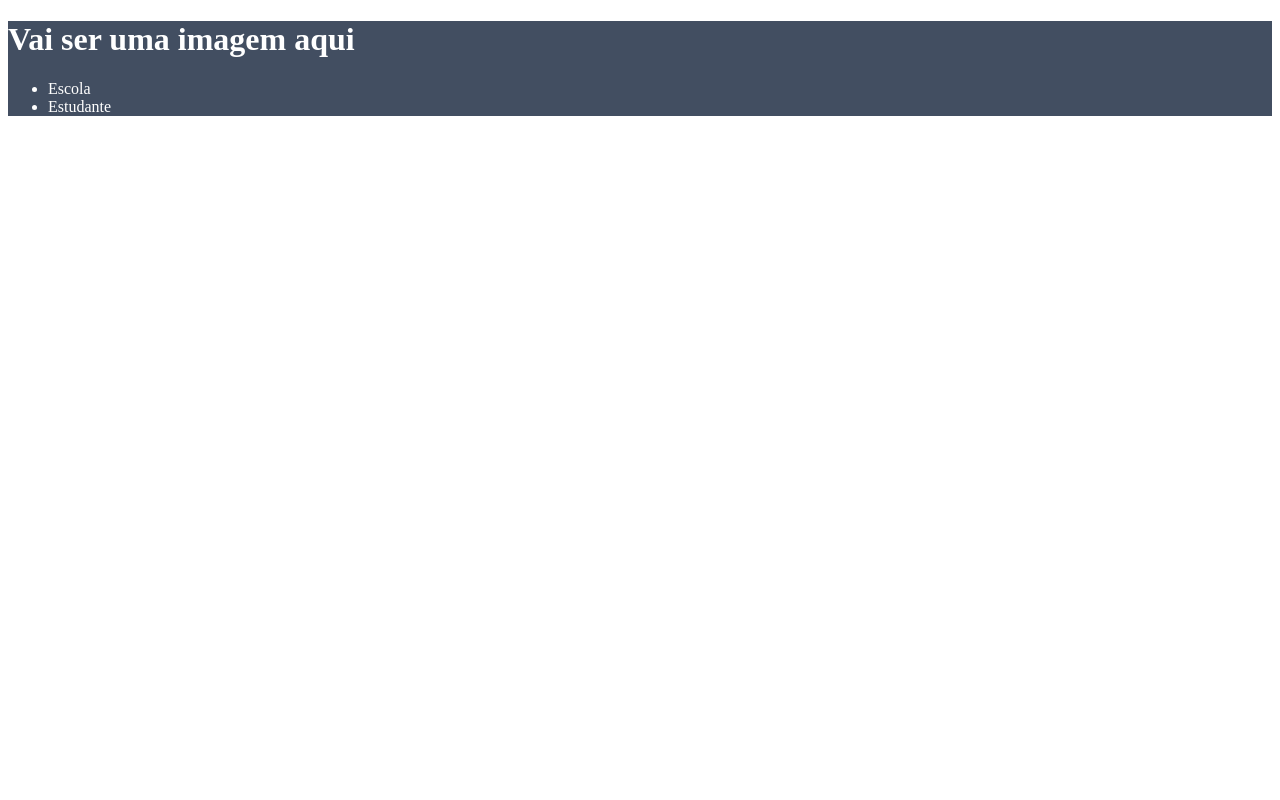
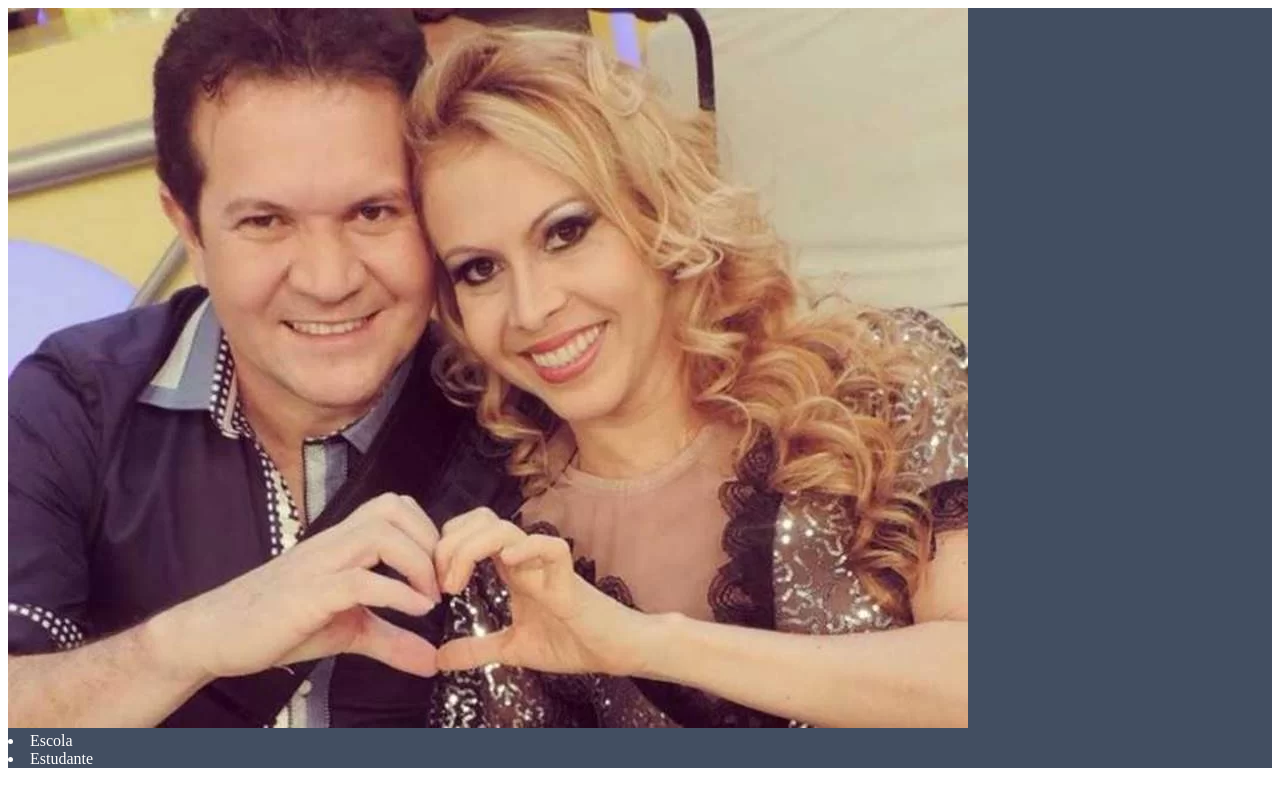
Before and after one commit to RENATO1107/Site-Renato, a plain HTML site: page index.html in a window 1280 px wide. Drawn offline with Linux system fonts and the light colour scheme.

Commit message:
Aula 28/04

```diff
--- a/index.html
+++ b/index.html
@@ -9,12 +9,10 @@
 </head>
 <body>
     <header>
-        <h1>Vai ser uma imagem aqui</h1>
-        <ul>
-            <li>Escola</li>
-            <li>Estudante</li>
-        </ul>
-    </header>
-
+            <img class="cabecalho-imagem" src="Chimbinha-e-Joelma.webp" alt="Chimbinha e joelma fazendo coraçãozinho">
+                <li class="cabecalho-lista-item">Escola</li>
+                <li class="cabecalho-lista-item">Estudante</li>
+            </ul>
+        </header>
 </body>
 </html>
```
